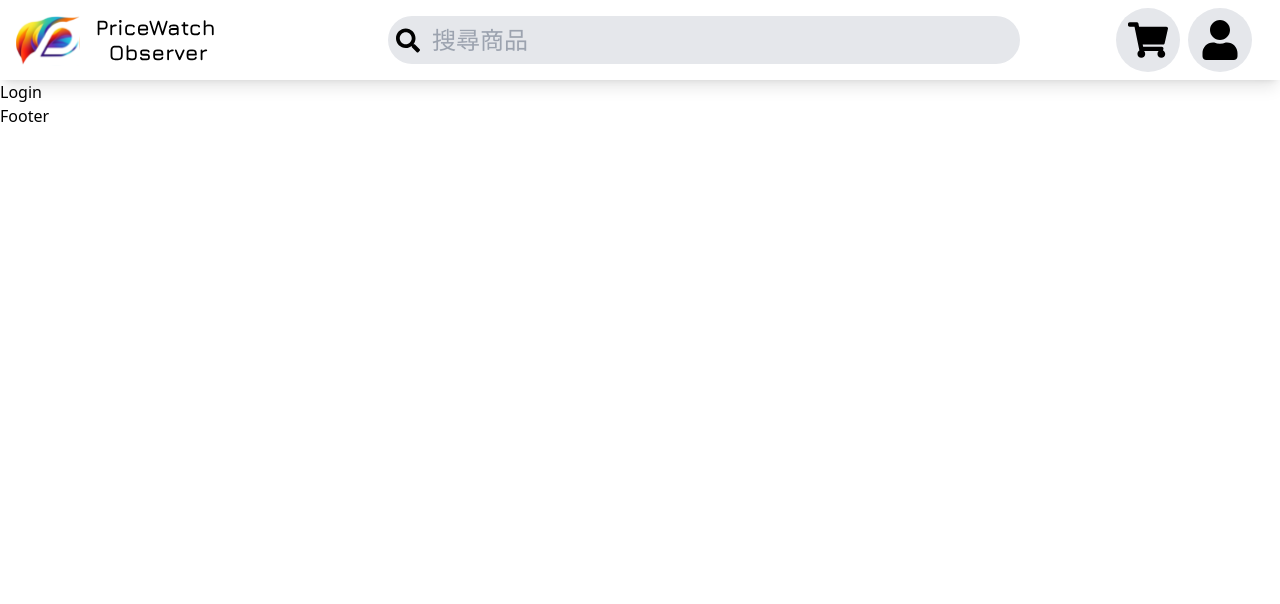
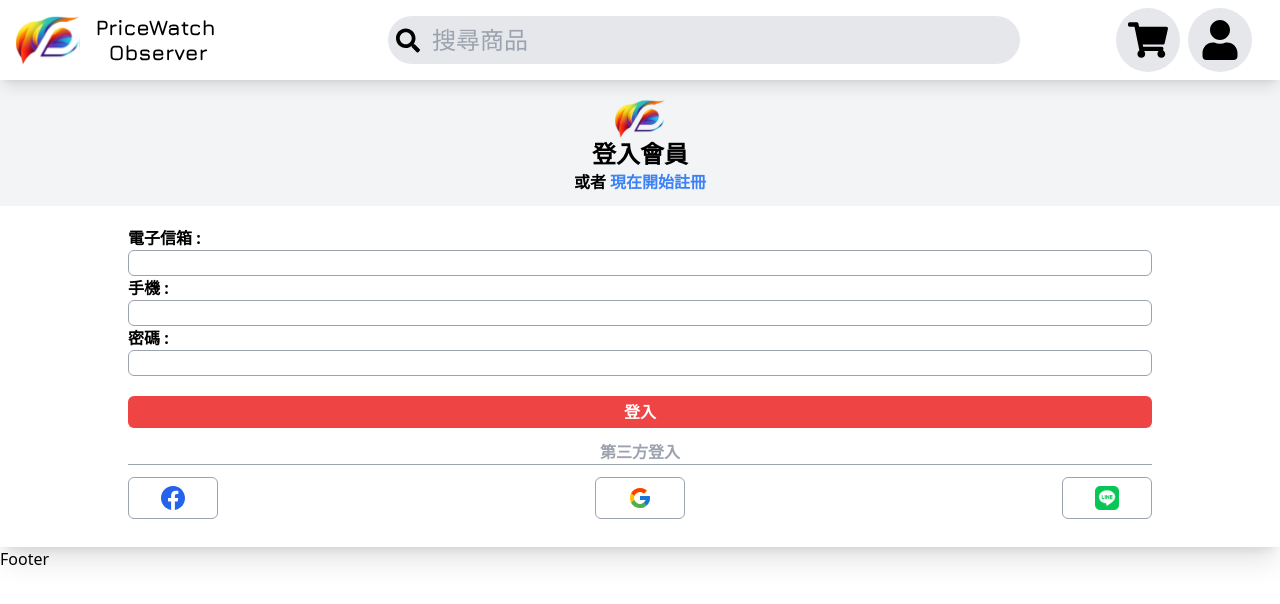
Before and after one commit to weijun1923/price-watch-observer-client, a React (Vite) app: page /price-watch-observer-client/login in a window 1280 px wide. Shown: the top 604 px of the page. Built offline with nearby package versions, Linux system fonts and the light colour scheme.

Commit message:
登入頁面

```diff
--- a/src/compnents/Login.jsx
+++ b/src/compnents/Login.jsx
@@ -1,8 +1,36 @@
 import React from 'react'
+import Logo from "../assets/logo.svg";
+import { Link } from 'react-router-dom';
+import { FcGoogle } from 'react-icons/fc';
+import { BsFacebook } from 'react-icons/bs';
+import Line from '../assets/LINE.png';
 
 function Login() {
   return (
-    <div>Login</div>
+    <div className='register bg-gray-100 w-full text-black pt-5 font-bold '>
+      <div className='flex flex-col justify-center items-center'>
+        <img src={Logo} alt="價格觀察網logo" className='w-[50px]' />
+        <h1 className='text-2xl'>登入會員</h1>
+        <h4 className='text-md'>或者 <Link to='/price-watch-observer-client/register' className=' text-blue-500 text-md'>現在開始註冊</Link></h4>
+      </div>
+      <div className='flex flex-col justify-center items-center bg-white w-full pt-5 mt-3 shadow-xl'>
+        <form action="" className='flex flex-col w-4/5'>
+          <label htmlFor="email">電子信箱 :</label>
+          <input type="email" name='email'  className=' border border-gray-400 rounded-md pl-2' />
+          <label htmlFor="phone">手機 :</label>
+          <input type="tel" name='phone' className=' border border-gray-400 rounded-md pl-2' />
+          <label htmlFor="password">密碼 :</label>
+          <input type="password" name='password' className=' border border-gray-400 rounded-md pl-2' />
+          <button className=' bg-red-500 text-white rounded-md mt-5 p-1'>登入</button>
+          <h4 className='text-center text-gray-400 mt-3 before:content-[""] border-b border-gray-400 '>第三方登入</h4>
+          <div className='flex justify-between items-center mb-7 mt-3'>
+            <button className='border border-gray-400 rounded-md px-8 py-2'><BsFacebook className='w-6 h-6 text-blue-600'/></button>
+            <button className='border border-gray-400 rounded-md px-8 py-2'><FcGoogle className='w-6 h-6'/></button>
+            <button className='border border-gray-400 rounded-md px-8 py-2'><img src={Line} alt="" className='w-6 h-6' /></button>
+          </div>
+        </form>
+      </div>
+    </div>
   )
 }
 
```
